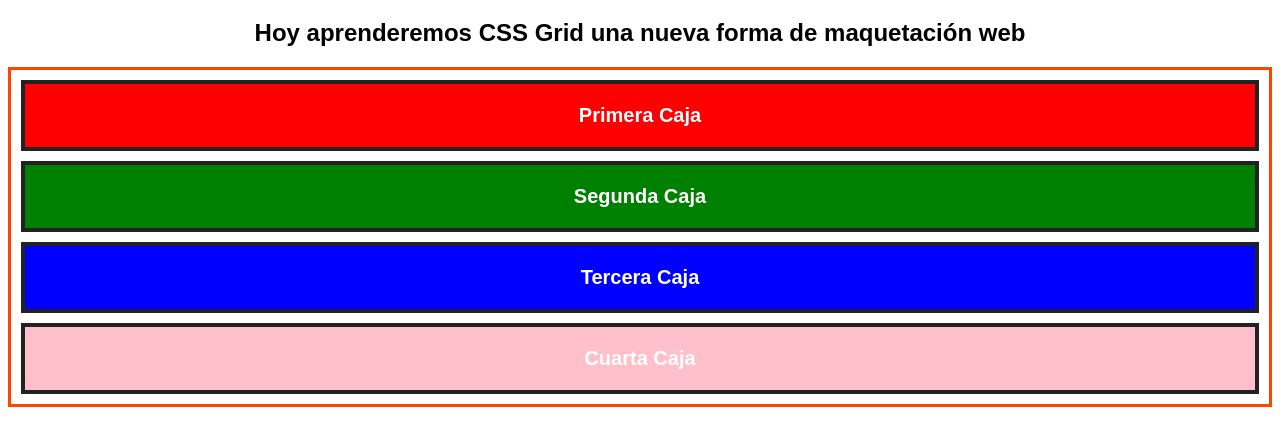
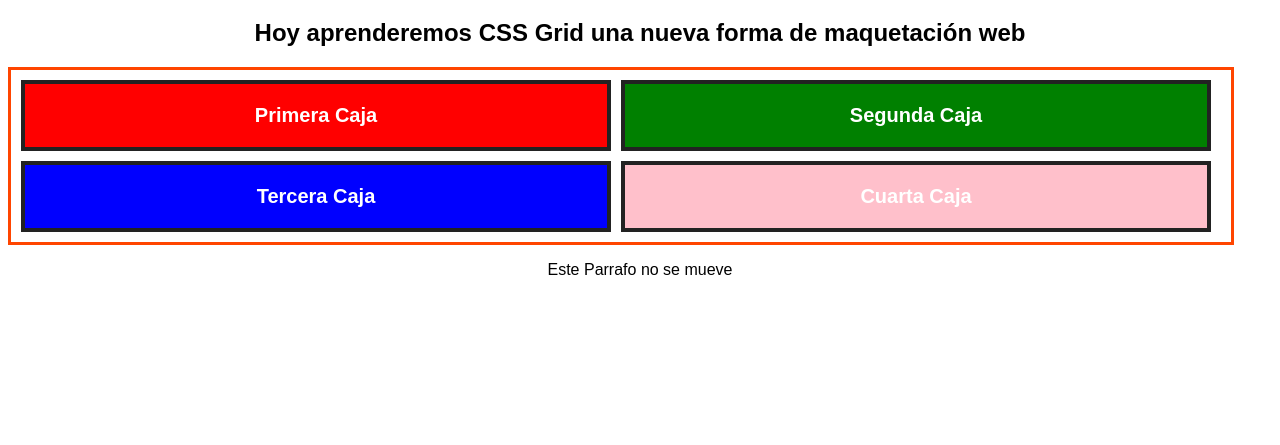
Before and after one commit to Mauricio2212/Curso_CSS, a plain HTML site: page aprendiendo-css-grid/index.html in a window 1280 px wide. Shown: the part 61-506 px from the top of the page. Drawn offline with Linux system fonts and the light colour scheme.

Commit message:
display: grid; Grid - capitulo 166

```diff
--- a/aprendiendo-css-grid/index.html
+++ b/aprendiendo-css-grid/index.html
@@ -27,5 +27,9 @@
             Cuarta Caja
         </div>
     </div>
+
+    <p>
+        Este Parrafo no se mueve
+    </p>
 </body>
 </html>
--- a/aprendiendo-css-grid/styles.css
+++ b/aprendiendo-css-grid/styles.css
@@ -1,9 +1,22 @@
+/*Estilos Generales*/
 body {
     font-family: sans-serif;
     text-align: center;
 }
 
+/*Contenido*/
+
 .layout {
+    width: 1200px;
+    margin: 0px;
+
+    /*CSS GRID*/
+    display: grid;
+    grid-template-columns: calc(50% - 10px) calc(50% - 10px);
+
+    /*Espaciado*/
+    grid-gap: 10px;
+    padding: 10px;
     border: 3px solid orangered;
 }
 
@@ -13,7 +26,7 @@ body {
     color: white;
     padding: 20px;
     border: 4px solid #222;
-    margin: 10px;
+    /*margin: 10px;*/
     background-color: grey;
 }
 
```
